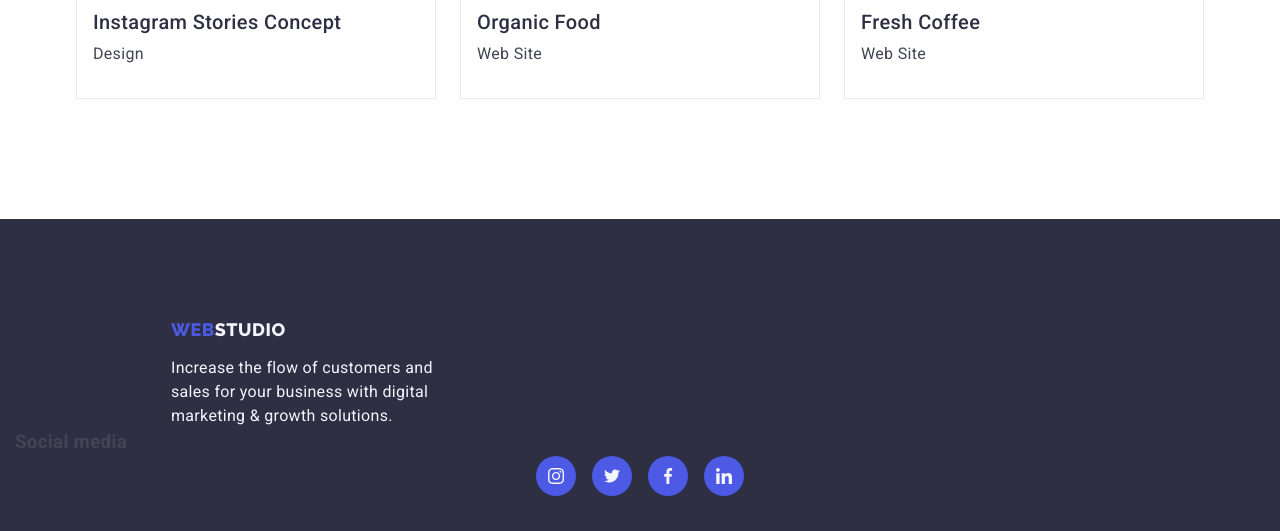
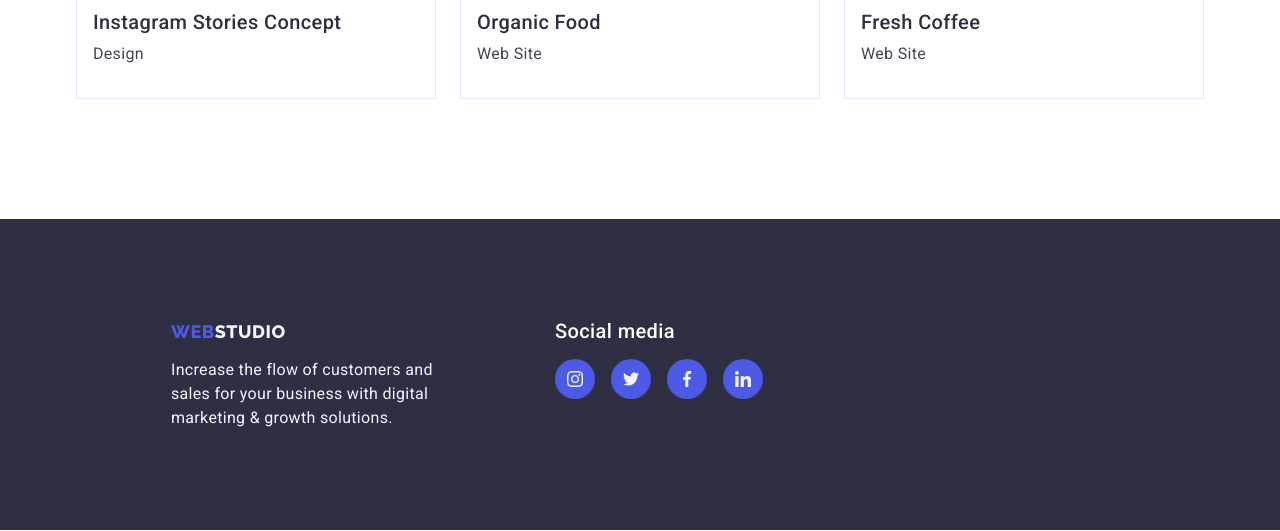
Before and after one commit to Ankh-Vladdo/goit-markup-hw-04, a plain HTML site: page portfolio.html in a window 1280 px wide. Shown: the part 1551-2082 px from the top of the page. Drawn offline with nearby package versions, Linux system fonts and the light colour scheme.

Commit message:
Update portfolio.html

```diff
--- a/portfolio.html
+++ b/portfolio.html
@@ -180,6 +180,7 @@
   </main>
   <!--  ? FOOTER SECTION  -->
   <footer class="footer-container container">
+    <div class="footer-wrap">
       <div class="footer-logo-container">
         <a class="footer-logo link" href="./index.html">Web<span class="footer-logo-right">Studio</span>
         </a>
@@ -189,7 +190,7 @@
         </p>
       </div>
       <div class="footer-socials-container">
-      <h3 class="footer-socials-subtitle">Social media</h3>
+        <p class="footer-socials-text">Social media</p>
         <ul class="footer-socials-list list">
           <li class="footer-socials-item">
             <a class="footer-socials-link link" href="" target="_blank" rel="noopener no-referrer"
@@ -225,6 +226,7 @@
           </li>
         </ul>
       </div>
+    </div>
   </footer>
 </body>
 
```
Lines whose indentation alone changed are shown as unchanged.
